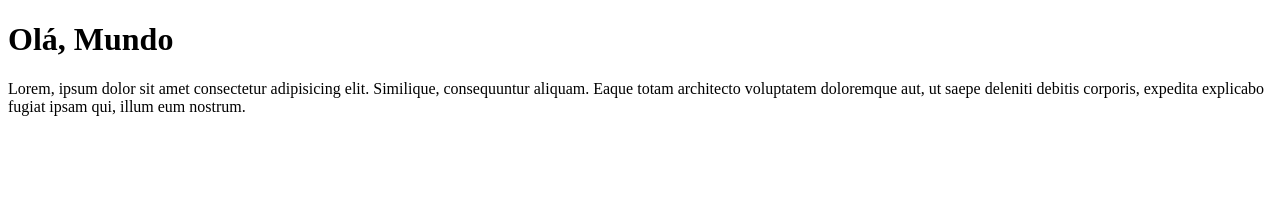
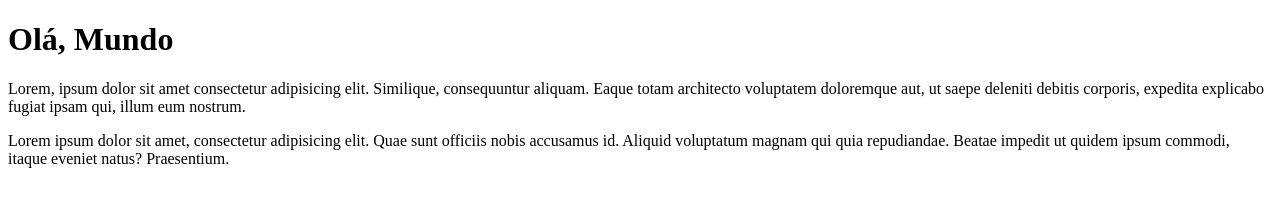
Before and after one commit to alanfdsa/Git-e-GitHub---Curso-em-V-deo, a plain HTML site: page site-exemplo/index.html in a window 1280 px wide. Drawn offline with Linux system fonts and the light colour scheme.

Commit message:
adicionei um paragramo

```diff
--- a/site-exemplo/index.html
+++ b/site-exemplo/index.html
@@ -9,5 +9,6 @@
 <body>
     <h1>Olá, Mundo</h1>
     <p>Lorem, ipsum dolor sit amet consectetur adipisicing elit. Similique, consequuntur aliquam. Eaque totam architecto voluptatem doloremque aut, ut saepe deleniti debitis corporis, expedita explicabo fugiat ipsam qui, illum eum nostrum.</p>
+    <p>Lorem ipsum dolor sit amet, consectetur adipisicing elit. Quae sunt officiis nobis accusamus id. Aliquid voluptatum magnam qui quia repudiandae. Beatae impedit ut quidem ipsum commodi, itaque eveniet natus? Praesentium.</p>
 </body>
 </html>
```
